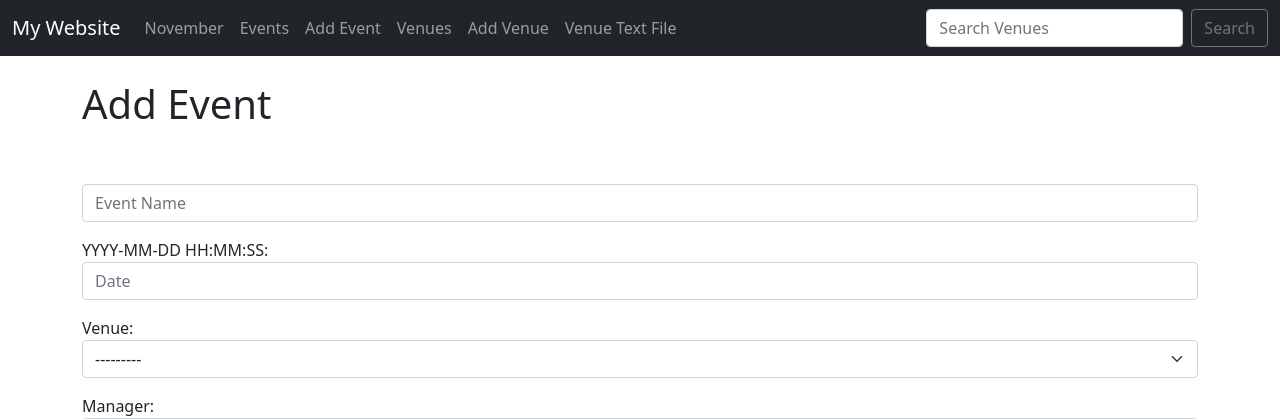
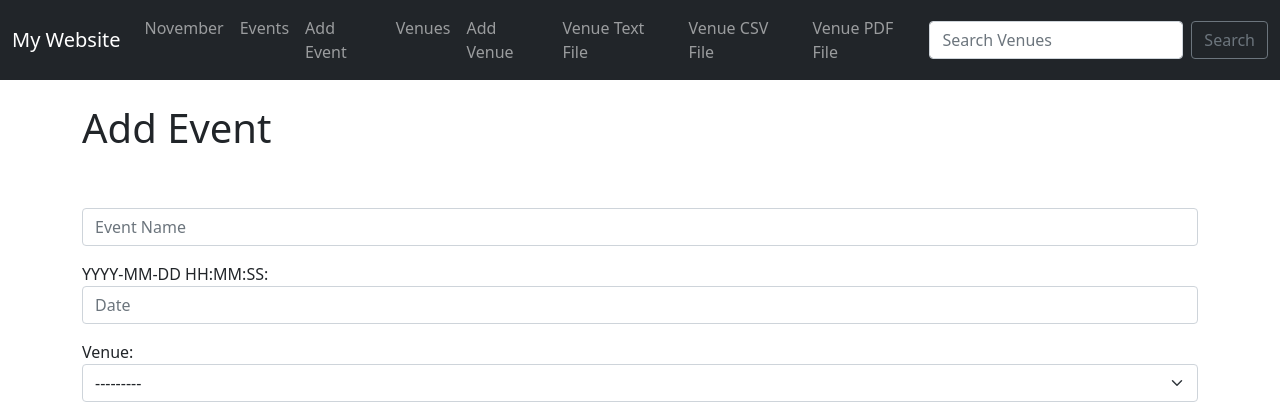
Before and after one commit to n4oji/Project, a Django app: page /add_event in a window 1280 px wide. Shown: the top 419 px of the page. Run offline with Django 4.2, Linux system fonts and the light colour scheme; data comes from the database, SQL or seed files in the repository; both versions use the stored data as it was after the commit.

Commit message:
generate csv and pdf files

```diff
--- a/my_website/events/templates/events/navbar.html
+++ b/my_website/events/templates/events/navbar.html
@@ -41,6 +41,18 @@
           </a>
         </li>
 
+        <li class="nav-item">
+          <a class="nav-link" href="{% url 'venue-csv' %}">
+            Venue CSV File
+          </a>
+        </li>
+
+        <li class="nav-item">
+          <a class="nav-link" href="{% url 'venue-pdf' %}">
+            Venue PDF File
+          </a>
+        </li>
+
 
       </ul>
       <form class="d-flex" method=POST action="{% url 'search-venues' %}">
--- a/my_website/events/urls.py
+++ b/my_website/events/urls.py
@@ -14,5 +14,7 @@ urlpatterns = [
     path('update_event/<event_id>', views.update_event, name="update-event"),
     path('delete_event/<event_id>', views.delete_event, name="delete-event"),
     path('delete_venue/<venue_id>', views.delete_venue, name="delete-venue"),
-    path('venue_text', views.venue_text, name="venue-text")
+    path('venue_text', views.venue_text, name="venue-text"),
+    path('venue_csv', views.venue_csv, name="venue-csv"),
+    path('venue_pdf', views.venue_pdf, name="venue-pdf"),
 ]
--- a/my_website/events/views.py
+++ b/my_website/events/views.py
@@ -1,10 +1,16 @@
 from django.shortcuts import render, redirect
-from django.http import HttpResponseRedirect, HttpResponse
+from django.http import HttpResponseRedirect, HttpResponse, FileResponse
 import calendar
 from calendar import HTMLCalendar
 from datetime import datetime
 from .models import Event, Venue
 from .forms import VenueForm, EventForm
+import csv
+import io
+from reportlab.pdfgen import canvas
+from reportlab.lib.units import inch
+from reportlab.lib.pagesizes import letter
+
 
 #homapage
 def home(request, year=datetime.now().year, month=datetime.now().strftime('%B')):
@@ -142,3 +148,53 @@ def venue_text(request):
 	#escrever em txt
 	response.writelines(lines)
 	return response
+
+def venue_csv(request):
+	response = HttpResponse(content_type='text/csv')
+	response['Content-Disposition'] = 'attachment; filename=venues.csv'
+
+	#create csv writer
+	writer = csv.writer(response)
+
+	venues = Venue.objects.all()
+
+	#add column headings to csv file
+	writer.writerow(['Venue Name', 'Address', 'Zip-Code', 'Phone', 'Website', 'Email'])
+
+	for venue in venues:
+		writer.writerow([venue.name, venue.address, venue.zip_code, venue.phone, venue.website, venue.email_address])
+
+	return response
+
+def venue_pdf(request):
+	#create bytestream
+	buf = io.BytesIO()
+	#create canvas
+	c = canvas.Canvas(buf, pagesize=letter, bottomup=0)
+	#create text object
+	textobj = c.beginText()
+	textobj.setTextOrigin(inch, inch)
+	textobj.setFont("Helvetica", 16)
+
+	venues = Venue.objects.all()
+
+	lines = []
+
+	for venue in venues:
+		lines.append(venue.name)
+		lines.append(venue.address)
+		lines.append(venue.zip_code)
+		lines.append(venue.phone)
+		lines.append(venue.website)
+		lines.append(venue.email_address)
+		lines.append(" ")
+
+	for line in lines:
+		textobj.textLine(line)
+
+	c.drawText(textobj)
+	c.showPage()
+	c.save()
+	buf.seek(0)
+
+	return FileResponse(buf, as_attachment=True, filename='venue.pdf')
```
Also changed, not shown: my_website/db.sqlite3.
